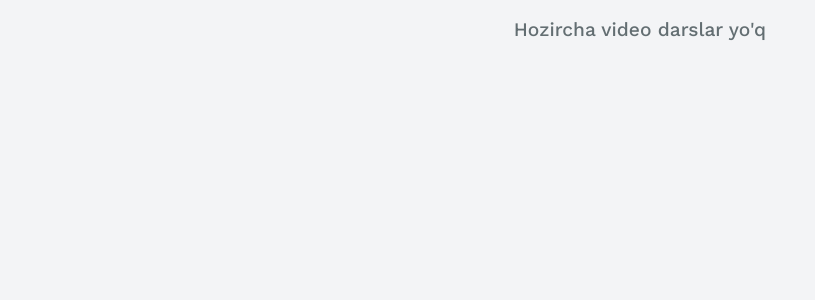
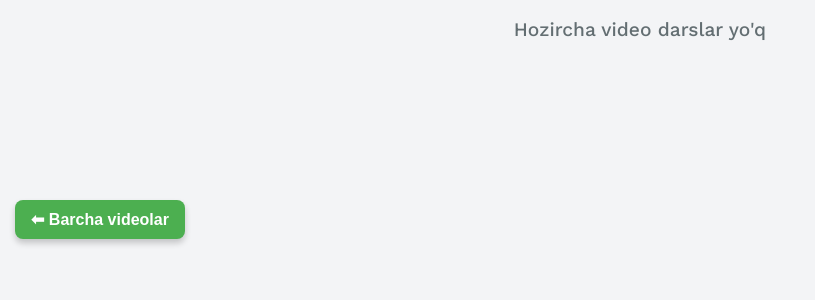
Before and after one commit to alijonovaward/Blog, a Django app: template templates/videos/course_detail.html in a window 1280 px wide. Shown: the part 392-692 px from the top of the page, without its empty margins (0-815 px from the left). Run offline with Django 5.2, Linux system fonts and the light colour scheme; the template is opened without the code that fills it, so the values that code supplies are empty.

Commit message:
orqaga qaytish qoshildi

```diff
--- a/templates/videos/course_detail.html
+++ b/templates/videos/course_detail.html
@@ -298,5 +298,33 @@
     </div>
     {% endif %}
 </div>
+<div>
+    <a href="{% url 'video_list' %}" class="back-btn">⬅ Barcha videolar</a>
+</div>
+<style>
+/* Orqaga tugma container */
+.back-container {
+    margin-top: 30px; /* maqola va kommentlardan biroz pastroq */
+    text-align: left; /* chapga joylashtirish */
+}
 
+/* Orqaga tugma styling */
+.back-btn {
+    display: inline-block;
+    background-color: #4CAF50;
+    color: white;
+    padding: 10px 16px;
+    border-radius: 8px;
+    text-decoration: none;
+    font-weight: bold;
+    box-shadow: 0 4px 6px rgba(0,0,0,0.2);
+    transition: all 0.2s ease-in-out;
+}
+
+.back-btn:hover {
+    background-color: #45a049;
+    transform: translateY(-2px);
+    box-shadow: 0 6px 10px rgba(0,0,0,0.25);
+}
+</style>
 {% endblock %}
```
